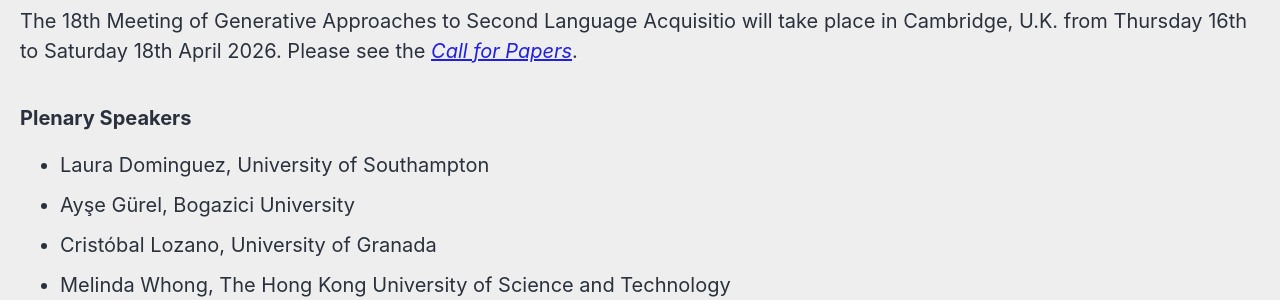
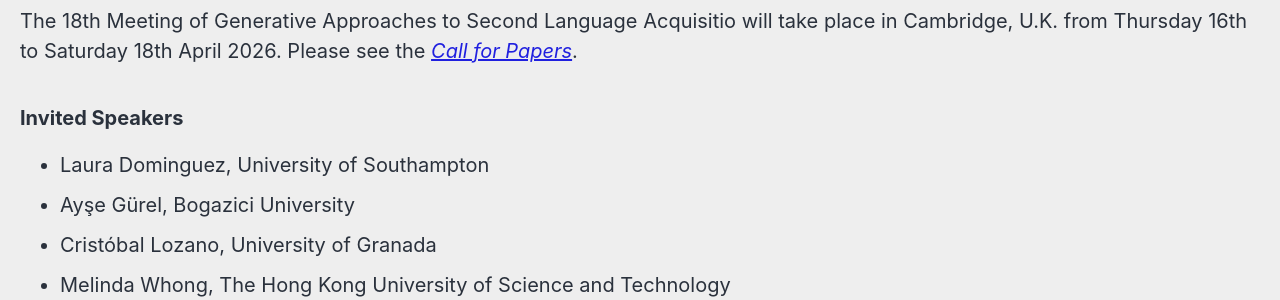
Before and after one commit to roryleung/GASLA18, a Jekyll site: the page built from _pages/home.md, in a window 1280 px wide. Shown: the part 555-855 px from the top of the page. Built offline with Jekyll 4.4.1, drawn with Linux system fonts in a browser that asks for light colours; cached includes are drawn as plain includes; nearby versions of some CDN libraries.

Commit message:
Update home.md

```diff
--- a/_pages/home.md
+++ b/_pages/home.md
@@ -14,7 +14,7 @@
 Please see the _[Call for Papers](/cfp/)_.
 
 
-### Plenary Speakers
+### Invited Speakers
 
 * Laura Dominguez, University of Southampton
 * Ayşe Gürel,  Bogazici University
```
